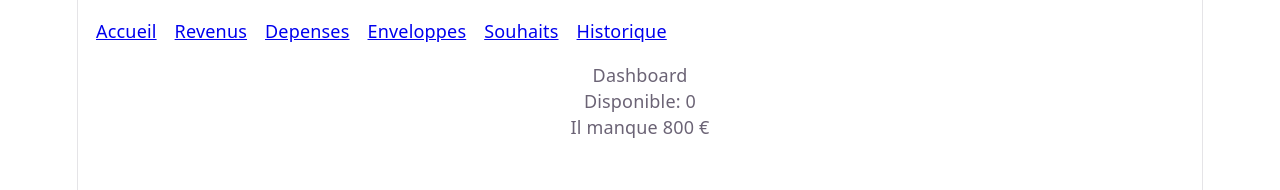
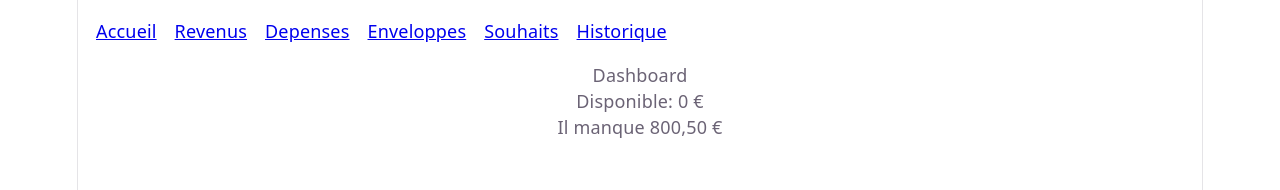
Before and after one commit to ShumiFr/Poyo, a React (Vite) app: page / in a window 1280 px wide. Shown: the top 190 px of the page. Built offline with nearby package versions, Linux system fonts and the light colour scheme.

Commit message:
Finalisation de l'epic — Socle & état partagé "Socle" avec formatage €

```diff
--- /dev/null
+++ b/src/lib/format.ts
@@ -0,0 +1,9 @@
+export default function format(number: number): string {
+   const decimales = Number.isInteger(number) ? 0 : 2
+   return new Intl.NumberFormat('fr-FR', {
+      style: 'currency',
+      currency: 'EUR',
+      minimumFractionDigits: decimales,
+      maximumFractionDigits: decimales,
+   }).format(number)
+}
--- a/src/routes/index.tsx
+++ b/src/routes/index.tsx
@@ -1,6 +1,7 @@
 import { createFileRoute } from "@tanstack/react-router";
 import calculerDisponible from "../lib/calculs";
 import { useBudget } from "../store/useBudget";
+import format from "../lib/format";
 
 export const Route = createFileRoute('/')({
    component: DashboardComponent,
@@ -17,8 +18,8 @@ function DashboardComponent() {
    return (
       <>
          <div>Dashboard</div>
-         <p>Disponible: {Math.max(0, totalDisponible)}</p>
-         {totalDisponible < 0 && <p>Il manque {-totalDisponible} €</p>}
+         <p>Disponible: {format(Math.max(0, totalDisponible))}</p>
+         {totalDisponible < 0 && <p>Il manque {format(-totalDisponible)}</p>}
       </>
    )
 }
--- a/src/store/useBudget.ts
+++ b/src/store/useBudget.ts
@@ -57,7 +57,7 @@ export const useBudget = create<BudgetStore>((set) => ({
       {
          id: "1",
          nom: "Voiture",
-         montant: 50,
+         montant: 50.50,
          couleur: "blue",
          icone: "car"
       }
```
Also changed, not shown: 1 other file (tests, documents, lock files or other folders).
